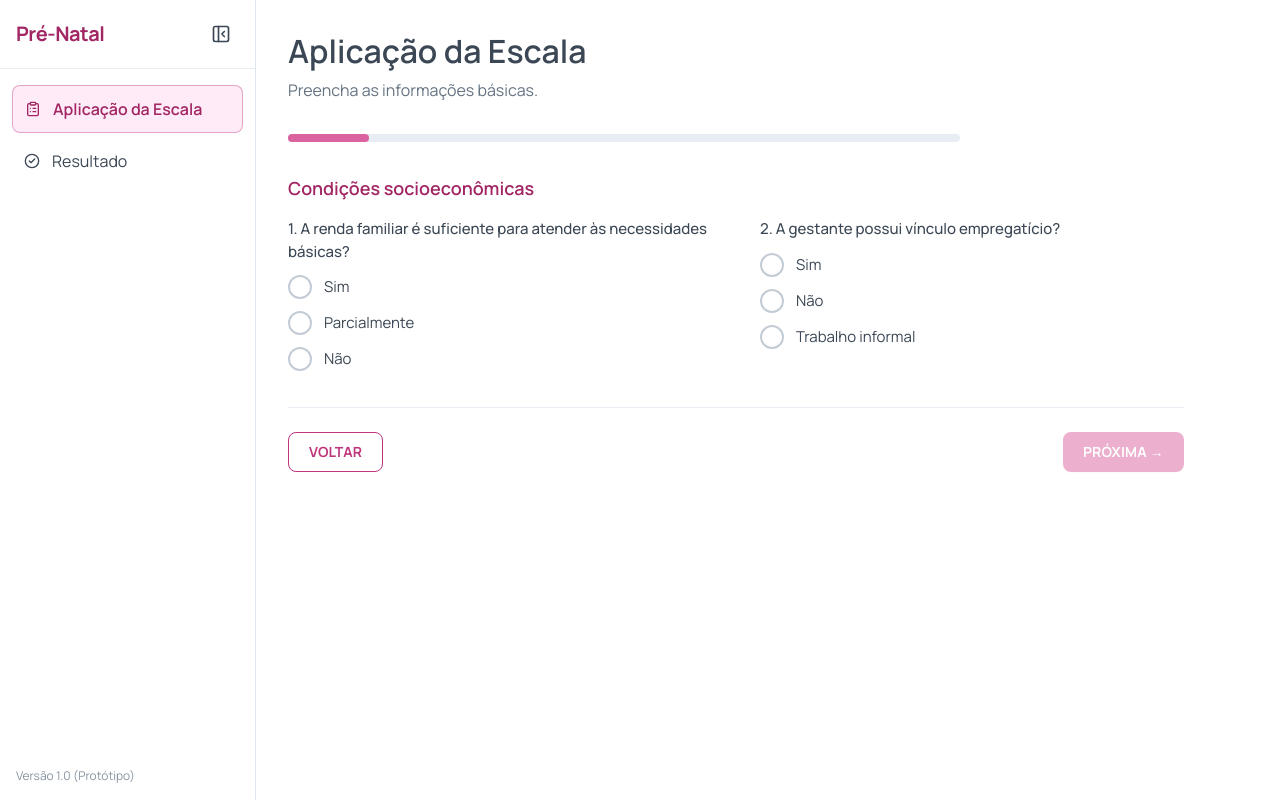
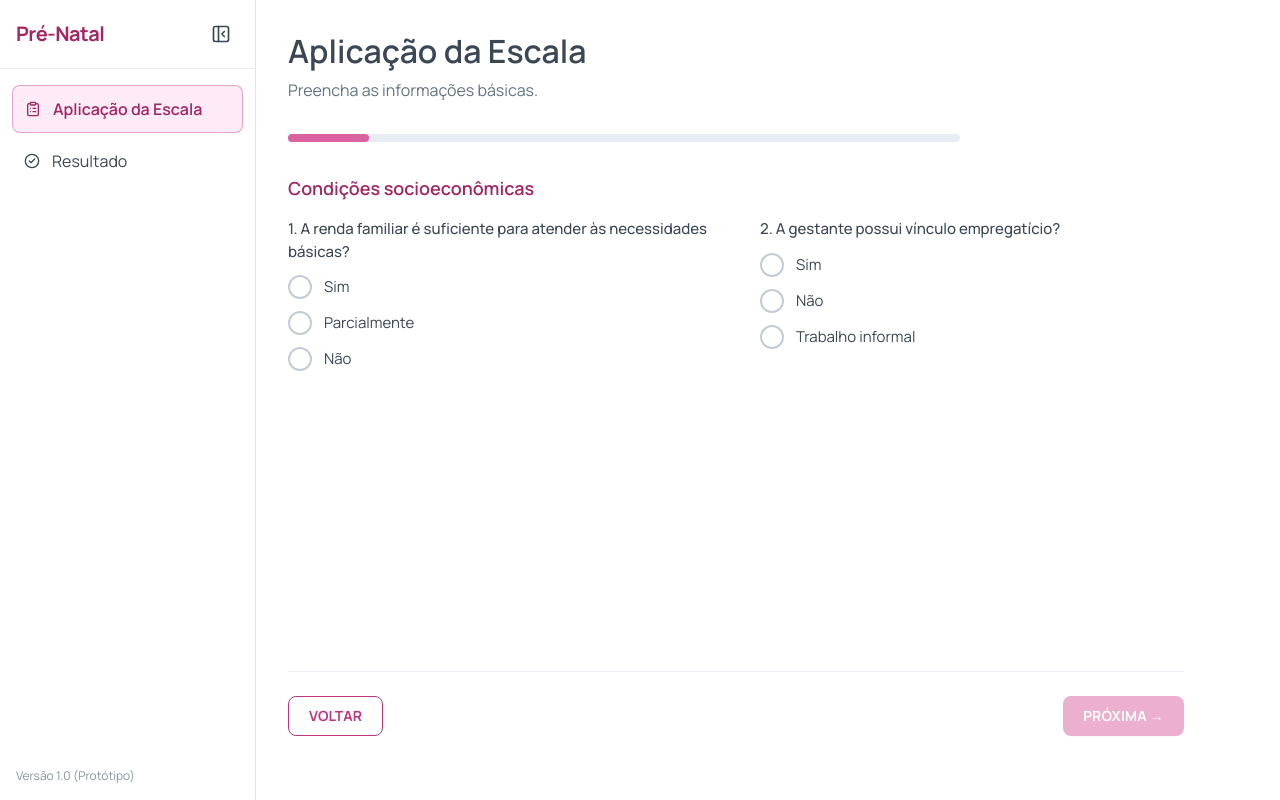
Before and after one commit to Cauatn/vunerabilidades-gestantes, a React (Vite) app: page / in a window 1280 px wide. Built offline with nearby package versions, Linux system fonts and the light colour scheme.

Commit message:
Fixa os botoes de acao no rodape da pagina do formulario

```diff
--- a/src/components/AppShell.tsx
+++ b/src/components/AppShell.tsx
@@ -16,7 +16,7 @@ export function AppShell({
 		<SidebarProvider>
 			<AppSidebar activeTela={activeTela} onNavigate={onNavigate} />
 			<SidebarInset className="bg-n-0">
-				<div className="min-w-0 flex-1 overflow-auto p-page">{children}</div>
+				<div className="flex min-w-0 flex-1 flex-col overflow-auto p-page">{children}</div>
 			</SidebarInset>
 		</SidebarProvider>
 	)
--- a/src/components/Layout/Page.tsx
+++ b/src/components/Layout/Page.tsx
@@ -28,7 +28,7 @@ export function Page({
 	headerActions,
 }: PageProps) {
 	return (
-		<div className={cn('min-w-0 space-y-8', className)}>
+		<div className={cn('flex h-full min-w-0 flex-col space-y-8', className)}>
 			<div className="flex flex-col gap-4 sm:flex-row sm:items-center sm:justify-between sm:gap-0">
 				<div className="space-y-2">
 					<Heading size={headingSize}>{title}</Heading>
--- a/src/features/avaliacao/components/FormularioExemplo.tsx
+++ b/src/features/avaliacao/components/FormularioExemplo.tsx
@@ -63,7 +63,7 @@ export function FormularioExemplo({ onProximo }: FormularioExemploProps) {
 
 	return (
 		<Page title="Aplicação da Escala" description="Preencha as informações básicas.">
-			<div className="max-w-4xl space-y-8">
+			<div className="flex h-full max-w-4xl flex-col space-y-8">
 				<div className="h-2 w-full max-w-2xl rounded-full bg-n-30">
 					<div
 						className="h-2 rounded-full bg-p-400 transition-all"
@@ -91,7 +91,7 @@ export function FormularioExemplo({ onProximo }: FormularioExemploProps) {
 					</div>
 				</div>
 
-				<div className="flex items-center justify-between border-t border-n-30 pt-6">
+				<div className="mt-auto flex items-center justify-between border-t border-n-30 pt-6">
 					<Button variant="outline" className="border-p-500 text-p-500 hover:bg-p-50">
 						VOLTAR
 					</Button>
```
